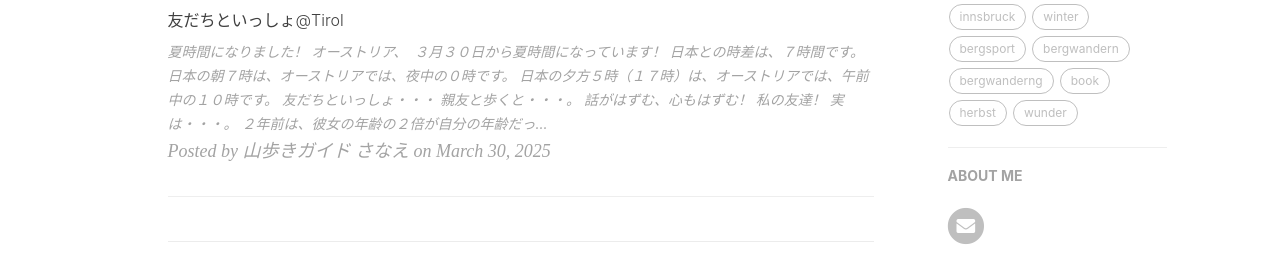
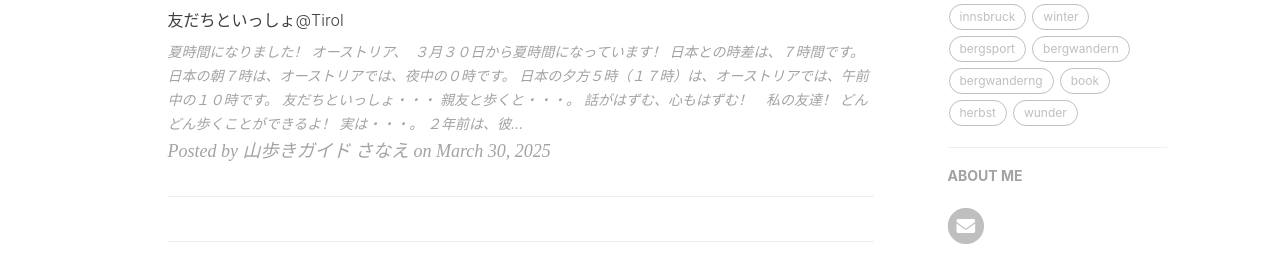
Before and after one commit to yamayagi/yamayagi.github.io, a Jekyll site: the page built from index.html, in a window 1280 px wide and 900 px high, scrolled down 330 px. Shown: the part 217-490 px from the top of the window. Built offline with Jekyll 4.4.1, drawn with Linux system fonts in a browser that asks for light colours; nearby versions of some CDN libraries; the list of posts is cut into pages by our own code; comment, search, counter and statistics services are not loaded.

Commit message:
Update 2025-03-30-info.md

```diff
--- a/_posts/2025-03-30-info.md
+++ b/_posts/2025-03-30-info.md
@@ -23,9 +23,9 @@ tags: [info]
 
 ![20250327brunstkopf-christina](https://piwigo.schickl.de/i.php?/upload/2025/04/01/20250401162217-d7a2aa85-me.jpg)
 
-話がはずむ、心もはずむ！
+話がはずむ、心もはずむ！　私の友達！
 
-私の友達！
+どんどん歩くことができるよ！
 
 実は・・・。
 
```
